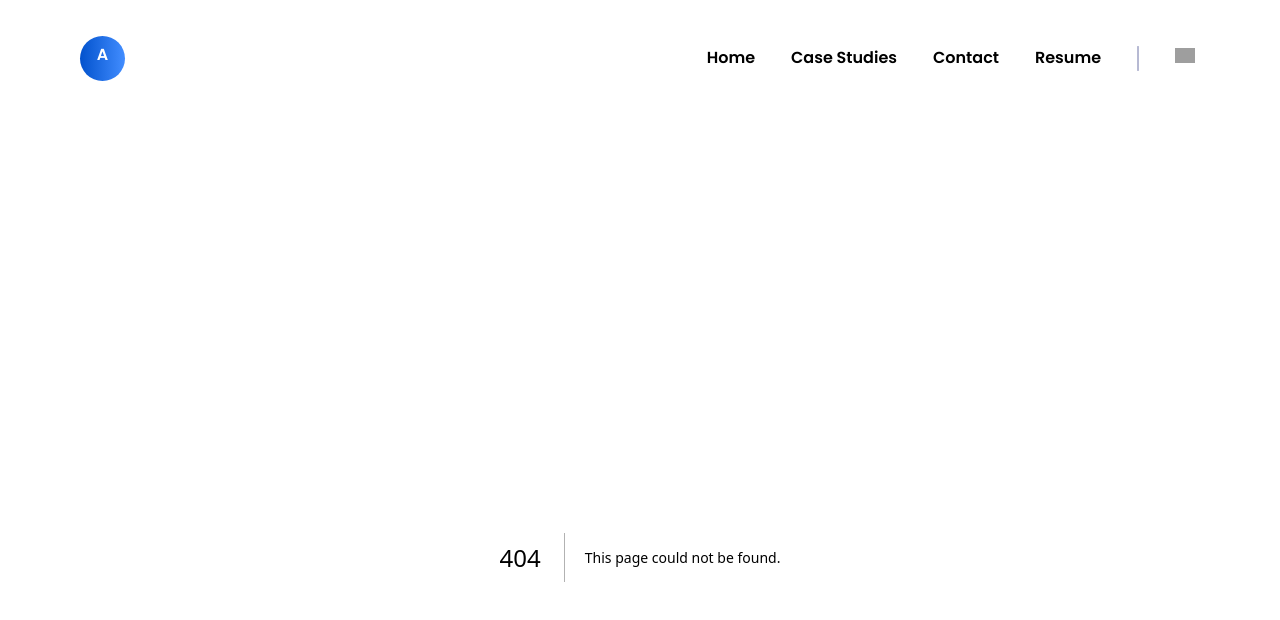
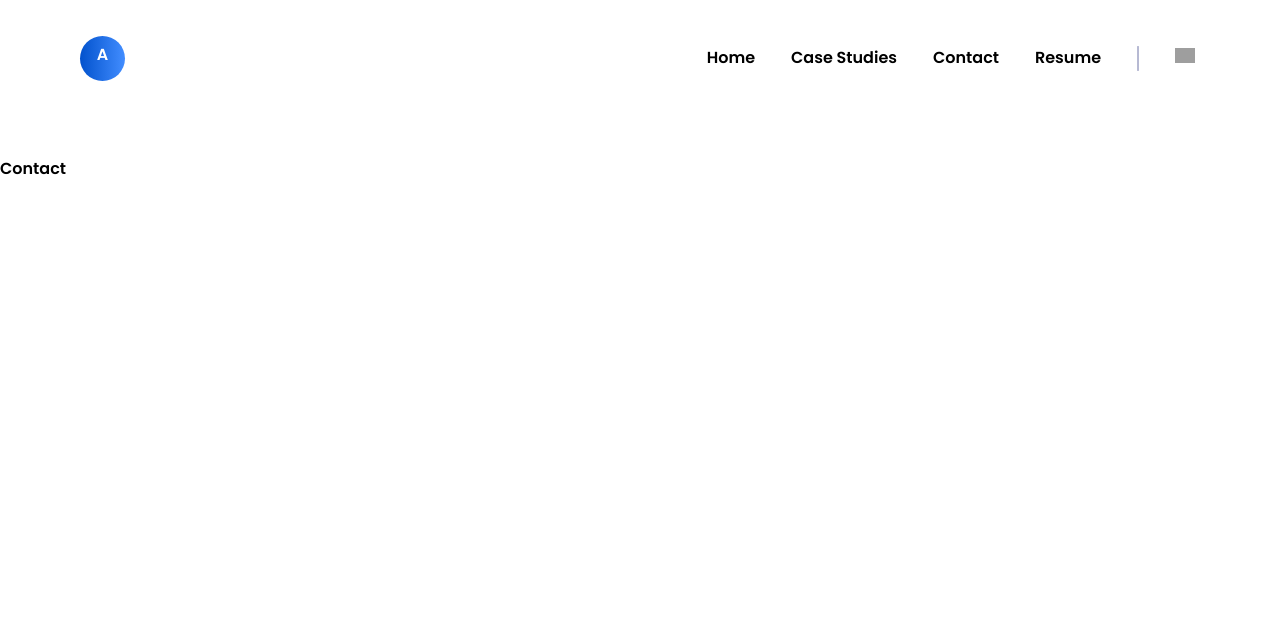
Before and after one commit to austinmargarone/portfolio, a Next.js app: page /Contact in a window 1280 px wide. Before the commit this address had no page. Shown: the top 620 px of the page. Built offline with nearby package versions, Linux system fonts and the light colour scheme; grey boxes are pictures that could not be loaded.

Commit message:
feat: pages

```diff
--- /dev/null
+++ b/app/Case Studies/page.tsx
@@ -0,0 +1,7 @@
+export default function CaseStudies() {
+  return (
+    <>
+      <div>CaseStudies</div>
+    </>
+  );
+}
--- /dev/null
+++ b/app/Contact/page.tsx
@@ -0,0 +1,7 @@
+export default function Contact() {
+  return (
+    <>
+      <div>Contact</div>
+    </>
+  );
+}
--- a/components/Navbar.tsx
+++ b/components/Navbar.tsx
@@ -16,7 +16,7 @@ const Navbar = (props: Props) => {
       <div className="mr-[1.5rem] flex md:mr-[5.31rem] md:hidden">
         <Image src="/Nav.svg" alt="Nav" width={24} height={24} />
       </div>
-      <div className="mr-[1.5rem] flex items-center md:mr-[5.31rem]">
+      <div className="mr-[1.5rem]  flex items-center md:mr-[5.31rem]">
         <ul className="flex gap-[2.25rem]">
           <li>
             <button>
```
